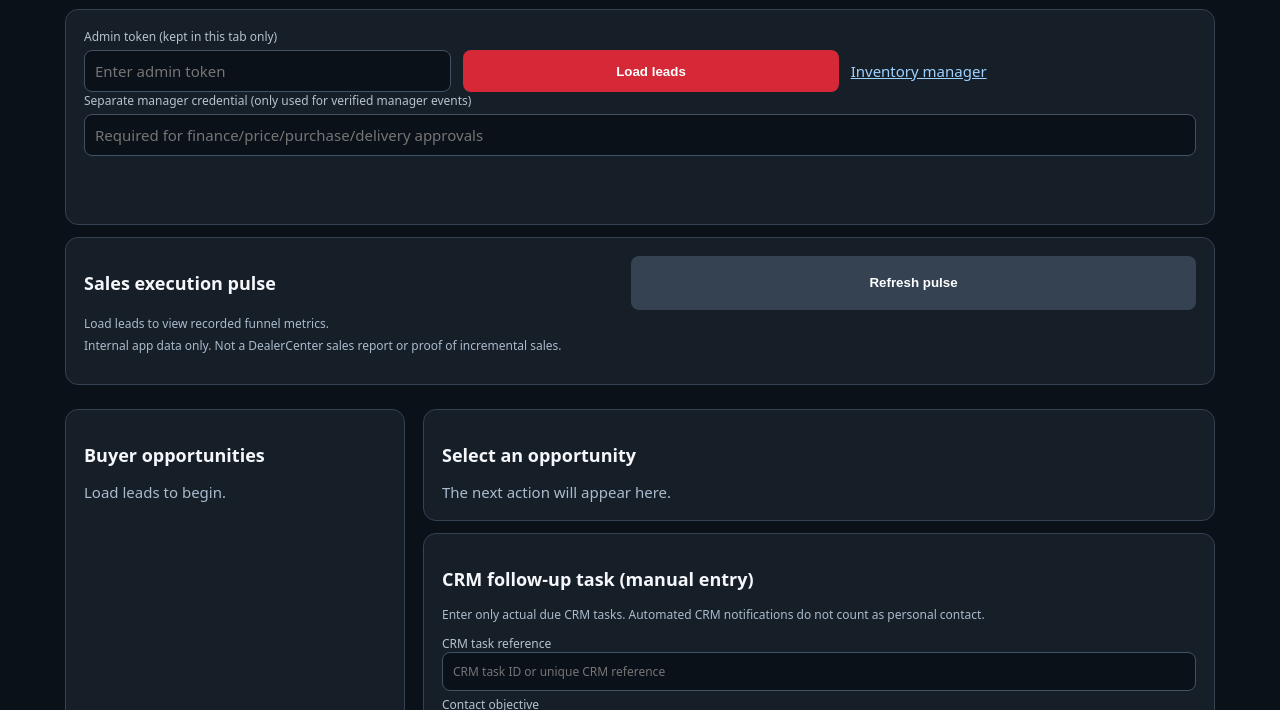
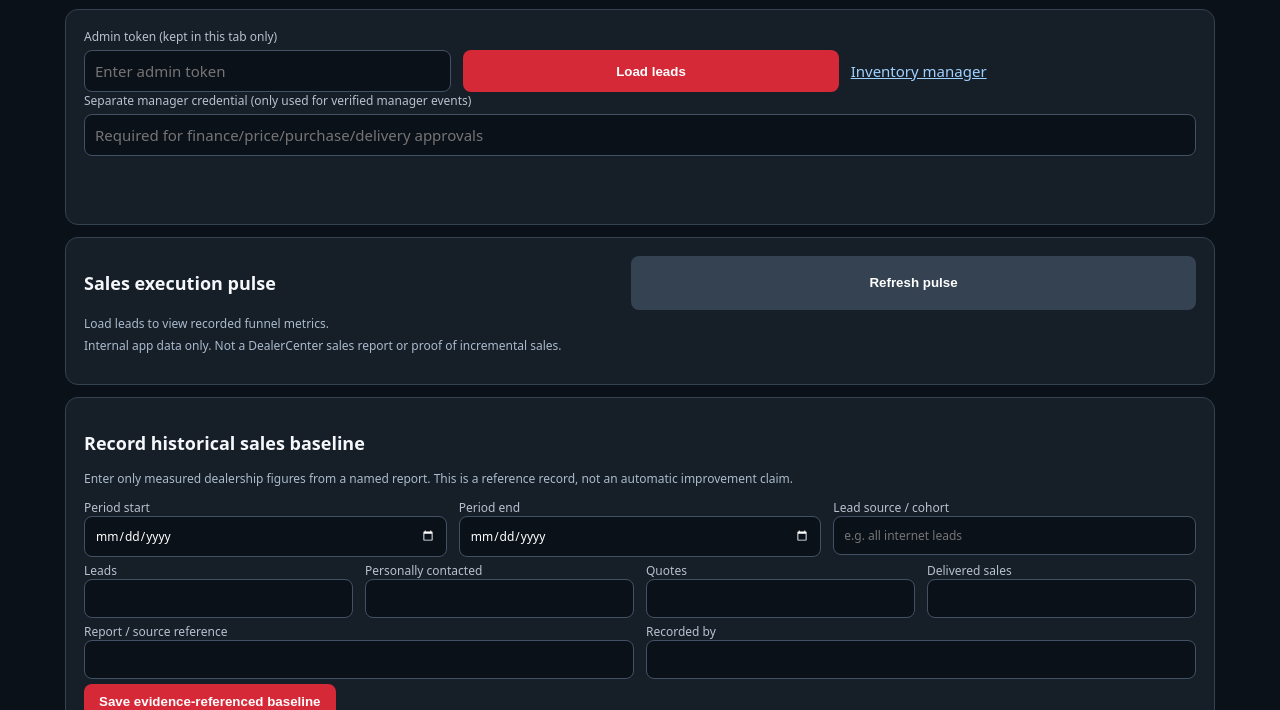
Before and after one commit to albrownjr/ai-operator-bootcamp, a plain HTML site: page automotive-sales-engine/deal_desk.html in a window 1280 px wide. Shown: the part 89-799 px from the top of the page. Drawn offline with Linux system fonts and the light colour scheme.

Commit message:
Make evidence-backed historical sales baseline entry available in existing deal desk

```diff
--- a/automotive-sales-engine/deal_desk.html
+++ b/automotive-sales-engine/deal_desk.html
@@ -29,6 +29,26 @@ button:disabled{opacity:.5}.secondary{background:#344252}a{color:#9fd1ff}
 <div id="metrics" class="sub">Load leads to view recorded funnel metrics.</div>
 <div id="dueSummary" class="sub"></div>
 <p class="sub">Internal app data only. Not a DealerCenter sales report or proof of incremental sales.</p></section>
+<section class="panel"><h2>Record historical sales baseline</h2>
+<p class="sub">Enter only measured dealership figures from a named report. This is a reference record, not an automatic improvement claim.</p>
+<form id="baselineForm">
+<div class="row">
+<div><label>Period start<input name="start_day" type="date" required></label></div>
+<div><label>Period end<input name="end_day" type="date" required></label></div>
+<div><label>Lead source / cohort<input name="lead_source" required maxlength="100" placeholder="e.g. all internet leads"></label></div>
+</div>
+<div class="row">
+<div><label>Leads<input name="leads" type="number" min="0" required></label></div>
+<div><label>Personally contacted<input name="contacted" type="number" min="0" required></label></div>
+<div><label>Quotes<input name="quotes" type="number" min="0" required></label></div>
+<div><label>Delivered sales<input name="sold" type="number" min="0" required></label></div>
+</div>
+<div class="row">
+<div><label>Report / source reference<input name="evidence_reference" maxlength="500" required></label></div>
+<div><label>Recorded by<input name="recorded_by" maxlength="120" required></label></div>
+</div>
+<button type="submit">Save evidence-referenced baseline</button>
+</form><p id="baselineStatus" class="sub" role="status"></p></section>
 <div class="layout">
 <section class="panel"><h2>Buyer opportunities</h2><div id="leads"><p class="empty">Load leads to begin.</p></div></section>
 <div>
```
